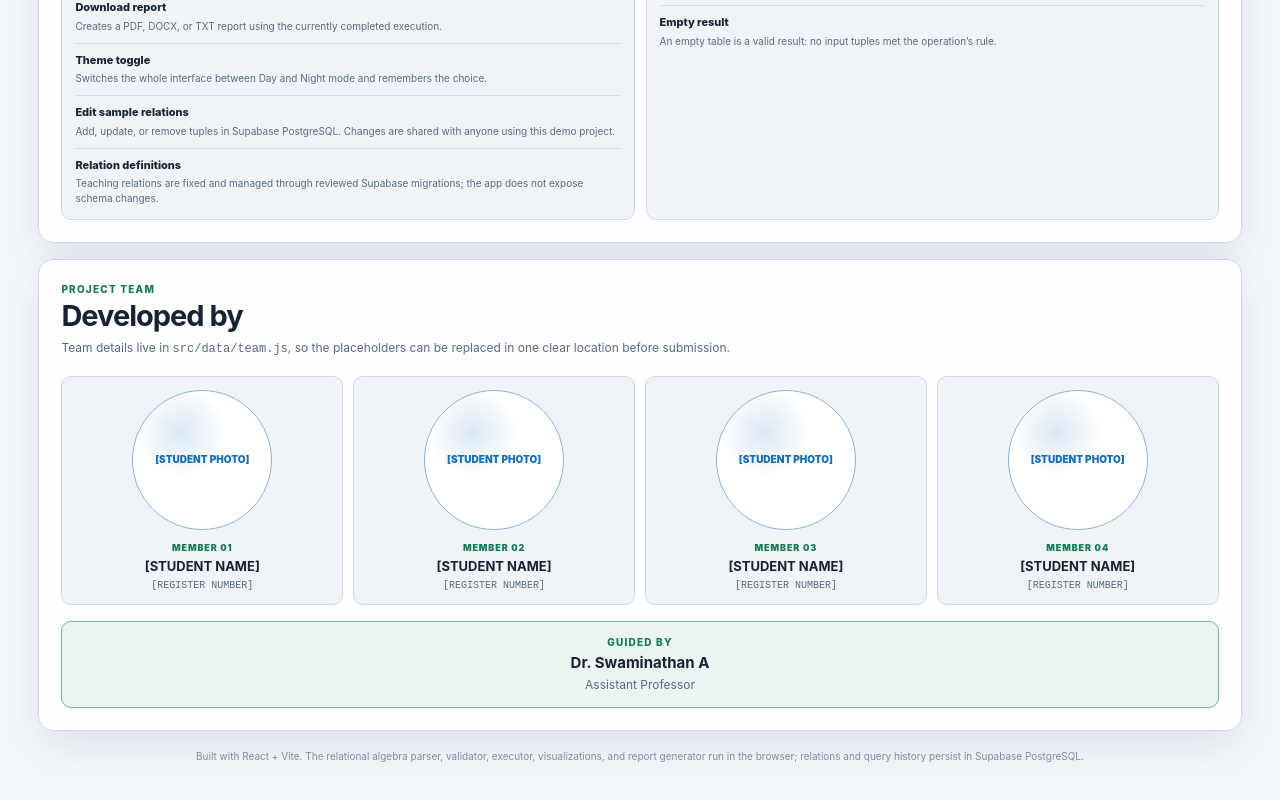
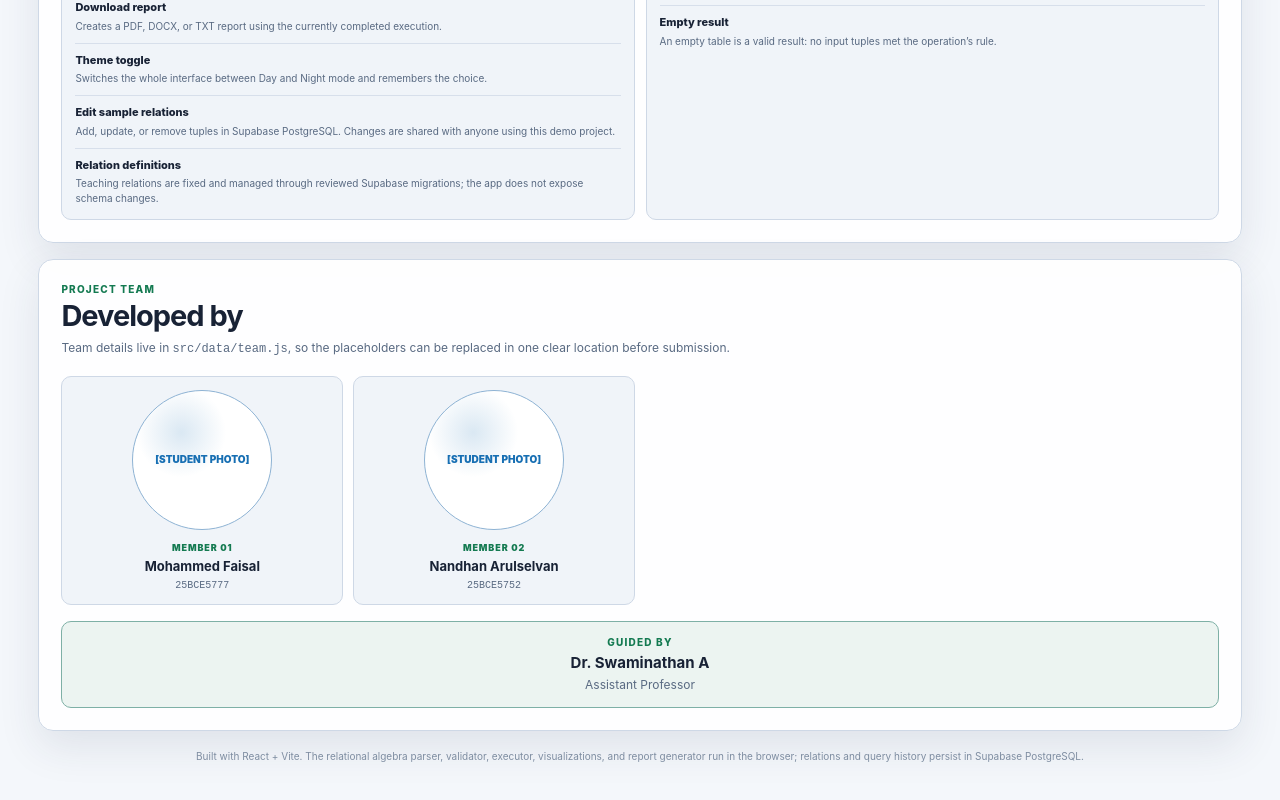
Before and after one commit to Dark-Renuinon/Relational-Algebra-Visualizer, a React (Vite) app: page / in a window 1280 px wide. Shown: the part 6923-7723 px from the top of the page. Built offline with nearby package versions, Linux system fonts and the light colour scheme; no server answers; the database is empty.

Commit message:
Add team member details to TEAM_MEMBERS array

```diff
--- a/src/data/team.js
+++ b/src/data/team.js
@@ -1,10 +1,6 @@
-// Replace the bracketed placeholders below when the team details are available.
-// Add or remove objects to match the final number of team members.
 export const TEAM_MEMBERS = [
-  { slot: 'Member 01', name: '[STUDENT NAME]', registerNumber: '[REGISTER NUMBER]', photo: '' },
-  { slot: 'Member 02', name: '[STUDENT NAME]', registerNumber: '[REGISTER NUMBER]', photo: '' },
-  { slot: 'Member 03', name: '[STUDENT NAME]', registerNumber: '[REGISTER NUMBER]', photo: '' },
-  { slot: 'Member 04', name: '[STUDENT NAME]', registerNumber: '[REGISTER NUMBER]', photo: '' }
+  { slot: 'Member 01', name: 'Mohammed Faisal', registerNumber: '25BCE5777', photo: '' },
+  { slot: 'Member 02', name: 'Nandhan Arulselvan', registerNumber: '25BCE5752', photo: '' },
 ];
 
 export const PROJECT_GUIDE = {
```
